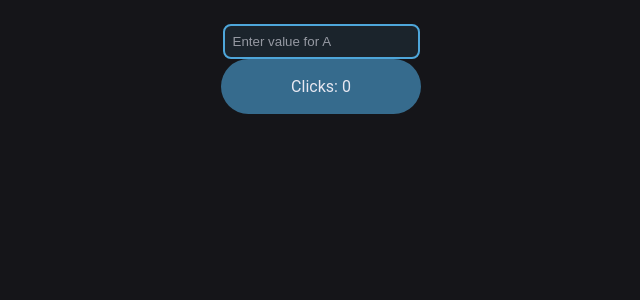
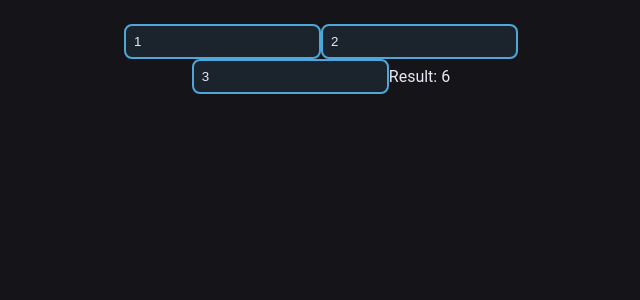
Before and after one commit to Pronian/proportions-svelte, a Svelte app: page / in a window 1280 px wide. Shown: the top 300 px of the page, without its empty margins (319-959 px from the left). Built offline with nearby package versions, Linux system fonts and the light colour scheme.

Commit message:
Added rudementary Proportions component. Removed counter placeholder.

```diff
--- a/public/global.css
+++ b/public/global.css
@@ -24,6 +24,12 @@ body {
     font-family: var(--primary-font);
 }
 
+.flex-cc {
+    display: flex;
+    justify-content: center;
+    align-items: center;
+}
+
 .aria-only {
     opacity: 0;
     position: absolute;
--- a/src/App.svelte
+++ b/src/App.svelte
@@ -1,8 +1,7 @@
 <script lang="ts">
+  import Proportions from "./components/Proportions.svelte";
+  import { generateAlphaColors } from './util/colors';
 	import { onMount } from "svelte";
-  import Counter from './components/Counter.svelte';
-  import InputNumberExpression from './components/InputNumberExpression.svelte';
-  import { generateAlphaColors } from './util/colors';
 
   onMount(() => {
     generateAlphaColors(['--bg-color', '--text-color', '--primary-color', '--secondary-color']);
@@ -10,8 +9,7 @@
 </script>
 
 <main>
-  <InputNumberExpression label="Enter value for A"/>
-  <Counter />
+  <Proportions/>
 </main>
 
 <style>
--- a/src/components/Counter.svelte
+++ /dev/null
@@ -1,33 +0,0 @@
-<script lang="ts">
-  let count: number = 0
-  const increment = () => {
-    count += 1
-  }
-</script>
-
-<button on:click={increment}>
-  Clicks: {count}
-</button>
-
-<style>
-  button {
-    font-family: inherit;
-    font-size: inherit;
-    padding: 1em 2em;
-    color: var(--text-color);
-    background-color: var(--primary-color-a6);
-    border-radius: 2em;
-    border: 2px solid rgba(255, 62, 0, 0);
-    outline: none;
-    width: 200px;
-    cursor: pointer;
-  }
-
-  button:focus {
-    border: 2px solid var(--text-color);
-  }
-
-  button:active {
-    background-color: var(--primary-color-a8);
-  }
-</style>
--- /dev/null
+++ b/src/components/Proportions.svelte
@@ -0,0 +1,25 @@
+<script lang="ts">
+	import InputNumberExpression from "./InputNumberExpression.svelte";
+	import { roundIfNeeded } from "../util/number";
+
+	let a = 1;
+	let b = 2;
+	let c = 3;
+	const roundingDigits = 3;
+</script>
+
+
+<div class="flex-cc">
+	<InputNumberExpression label="Value A" initialValue={a.toString()} on:compute={(event) => a = event.detail} {roundingDigits} />
+	<InputNumberExpression label="Value B" initialValue={b.toString()} on:compute={(event) => b = event.detail} {roundingDigits} />
+</div>
+<div class="flex-cc">
+	<InputNumberExpression label="Value C" initialValue={c.toString()} on:compute={(event) => c = event.detail} {roundingDigits}/>
+	<span>Result: {roundIfNeeded(c*b/a, roundingDigits)}</span>
+</div>
+
+<style>
+	div {
+		display: flex;
+	}
+</style>
```
